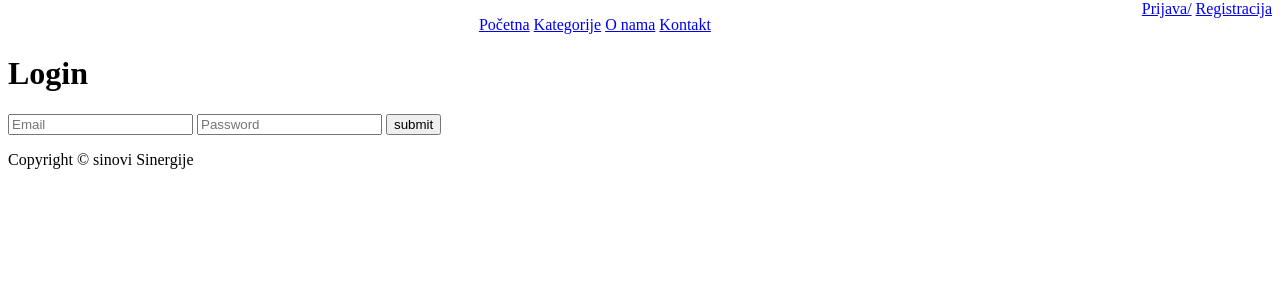
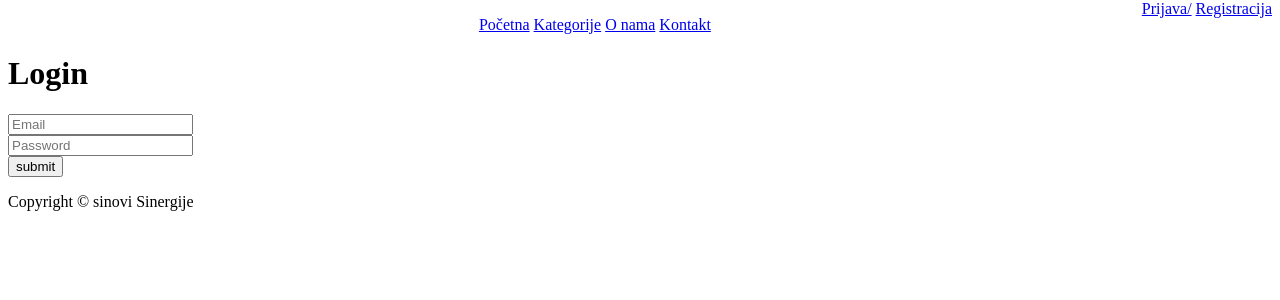
Before and after one commit to Studenti-Sinergije/RASProjekat, a PHP site: page /login.php in a window 1280 px wide. Shown: the part 100-400 px from the top of the page. Run offline with PHP 8.4, Linux system fonts and the light colour scheme.

Commit message:
Added login and register css

```diff
--- a/src/login.php
+++ b/src/login.php
@@ -49,7 +49,7 @@
     }
 ?>
 
-<link rel="stylesheet" type="text/css" href="style/singin.css">
+<link rel="stylesheet" type="text/css" href="style/login.css">
 
 <h1>Login</h1>
 
--- a/src/register.php
+++ b/src/register.php
@@ -57,6 +57,8 @@
     }
 ?>
 
+<link rel="stylesheet" type="text/css" href="style/register.css">
+
 <h1>Sign up</h1>
 
 <div class="form-popup">
--- /dev/null
+++ b/src/style/login.css
@@ -0,0 +1,3 @@
+input {
+    display: block;
+}
--- /dev/null
+++ b/src/style/register.css
@@ -0,0 +1,3 @@
+input {
+    display: block;
+}
```
